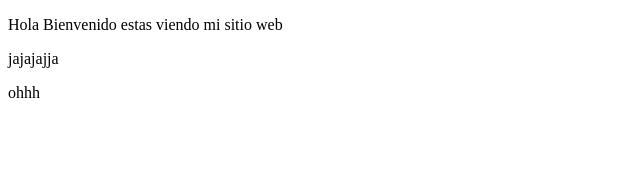
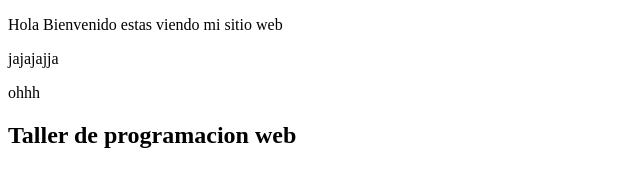
Before and after one commit to maripaz-code/Mi-primer-sitio-web, a plain HTML site: page index.html in a window 1280 px wide. Shown: the whole page, without its empty margins (0-640 px from the left). Drawn offline with Linux system fonts and the light colour scheme.

Commit message:
Update index.html

```diff
--- a/index.html
+++ b/index.html
@@ -9,6 +9,7 @@
     <p>Hola Bienvenido estas viendo mi sitio web</p>
     <p>jajajajja</p>
     <p>ohhh</p>
+    <h2> Taller de programacion web </h2>
 
 </body>
 </html>
```
